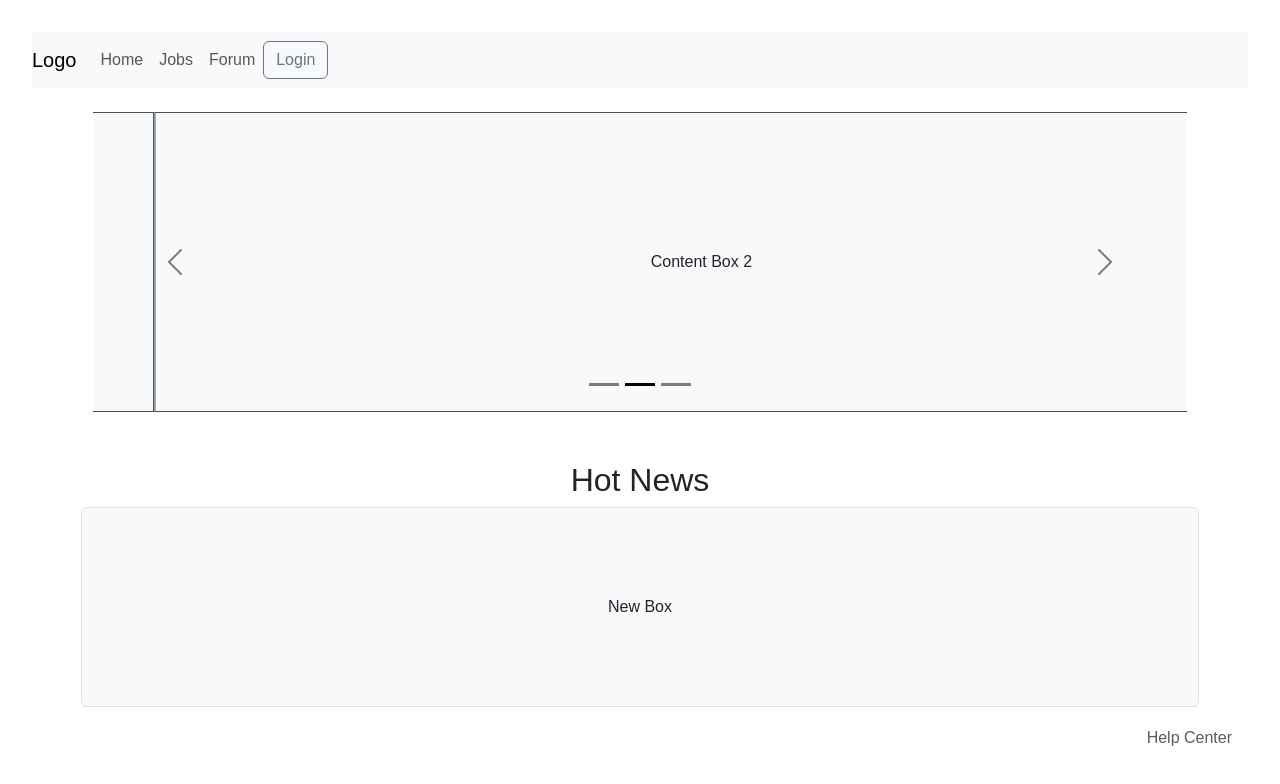
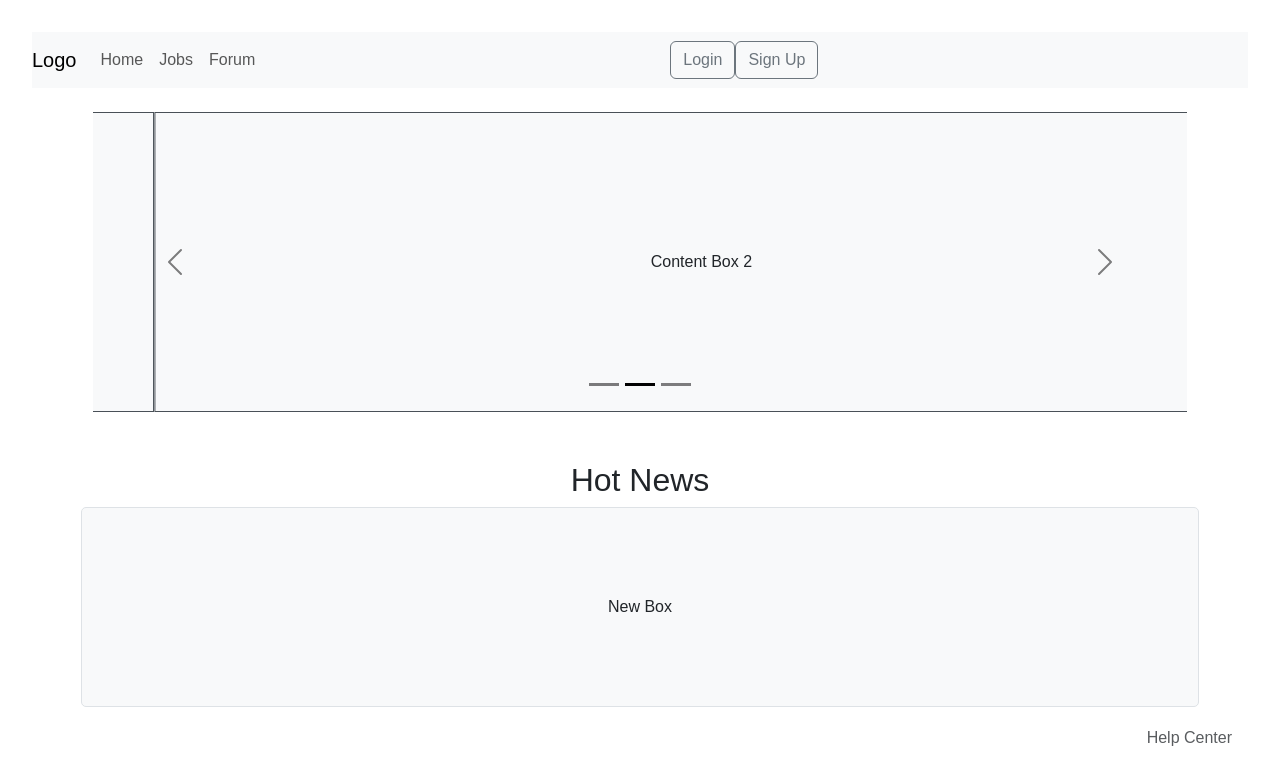
Before and after one commit to vtvinh24/job-market, a React (Vite) app in the folder frontend/: page / in a window 1280 px wide. Shown: the top 784 px of the page. Built offline with nearby package versions, Linux system fonts and the light colour scheme.

Commit message:
Update HomeNavbar.jsx

```diff
--- a/frontend/src/components/HomeNavbar.jsx
+++ b/frontend/src/components/HomeNavbar.jsx
@@ -6,8 +6,8 @@ const HomeNavbar = ({ user }) => {
         <Navbar bg="light" expand="lg">
             <Navbar.Brand href="#">Logo</Navbar.Brand>
             <Navbar.Toggle aria-controls="basic-navbar-nav" />
-            <Navbar.Collapse id="basic-navbar-nav">
-                <Nav className="mr-auto">
+            <Navbar.Collapse id="basic-navbar-nav" style={{ justifyContent: 'space-between',marginLeft: 'auto' }}>
+                <Nav className="mr-auto container">
                     <Nav.Link href="/home">Home</Nav.Link>
                     <Nav.Link href="/jobs">Jobs</Nav.Link>
                     <Nav.Link href="/forum">Forum</Nav.Link>
@@ -22,7 +22,12 @@ const HomeNavbar = ({ user }) => {
                         </NavDropdown>
                     </Nav>
                 ) : (
-                    <Button variant="outline-secondary" onClick={() => window.location.href = '/login'}>Login</Button>
+                    <Nav className='container'>
+                        <Button variant="outline-secondary" onClick={() => window.location.href = '/login'}>Login</Button>
+                        <Button variant="outline-secondary" onClick={() => window.location.href = '/signup'}>Sign Up</Button>
+                    </Nav>
+
+
                 )}
             </Navbar.Collapse>
         </Navbar>
```
